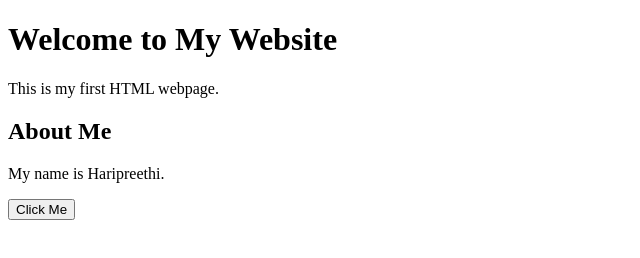
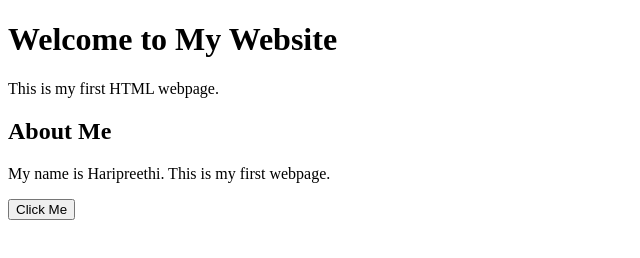
Before and after one commit to Roobikarajendran/devops-project-1, a plain HTML site: page index.html in a window 1280 px wide. Shown: the whole page, without its empty margins (0-640 px from the left). Drawn offline with Linux system fonts and the light colour scheme.

Commit message:
created cl.yml file

```diff
--- a/index.html
+++ b/index.html
@@ -11,7 +11,8 @@
     <p>This is my first HTML webpage.</p>
 
     <h2>About Me</h2>
-    <p>My name is Haripreethi.</p>
+    <p>My name is Haripreethi. This is my first webpage.
+    </p>
 
     <button>Click Me</button>
 
```
Also changed, not shown: 1 other file.
